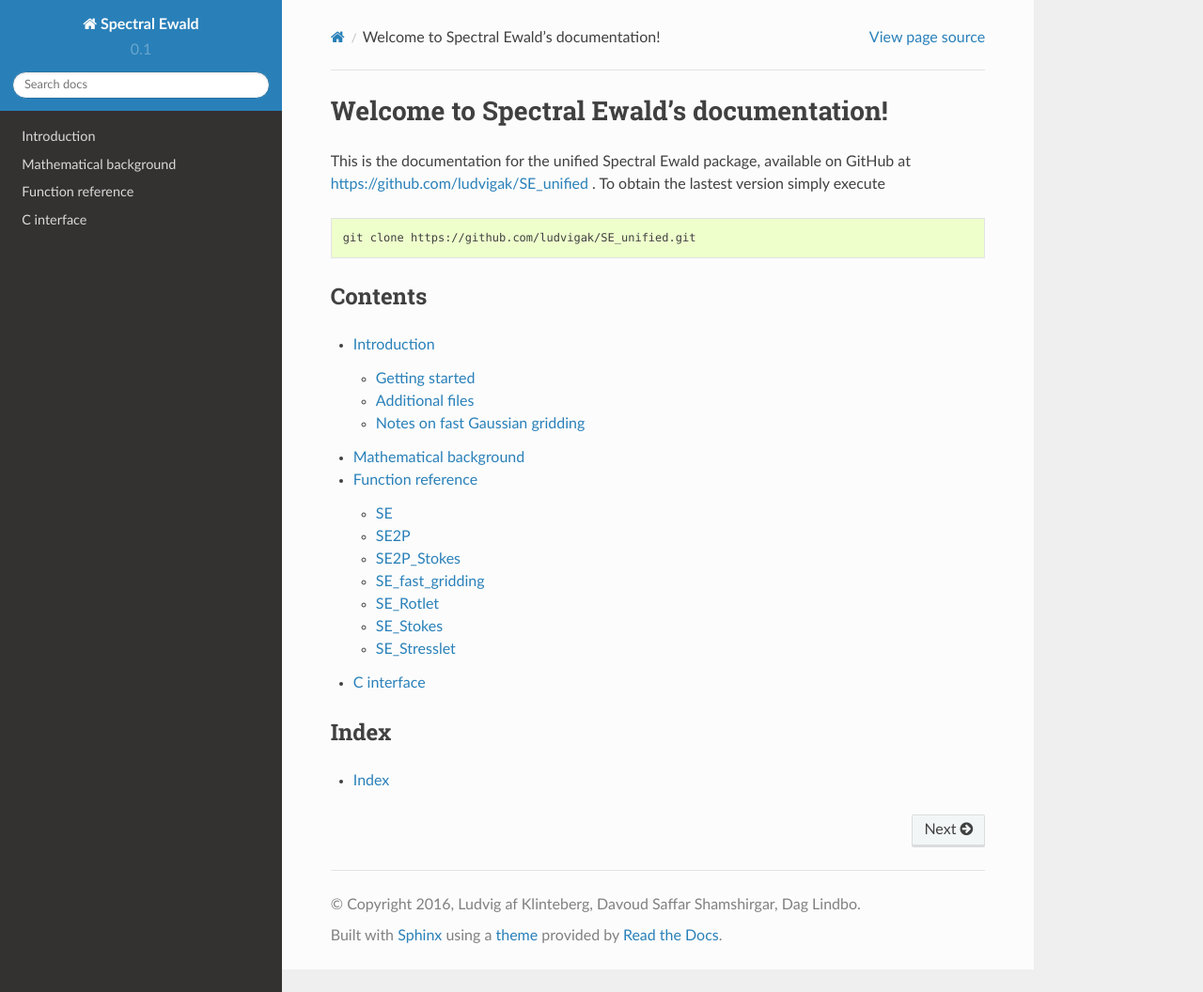
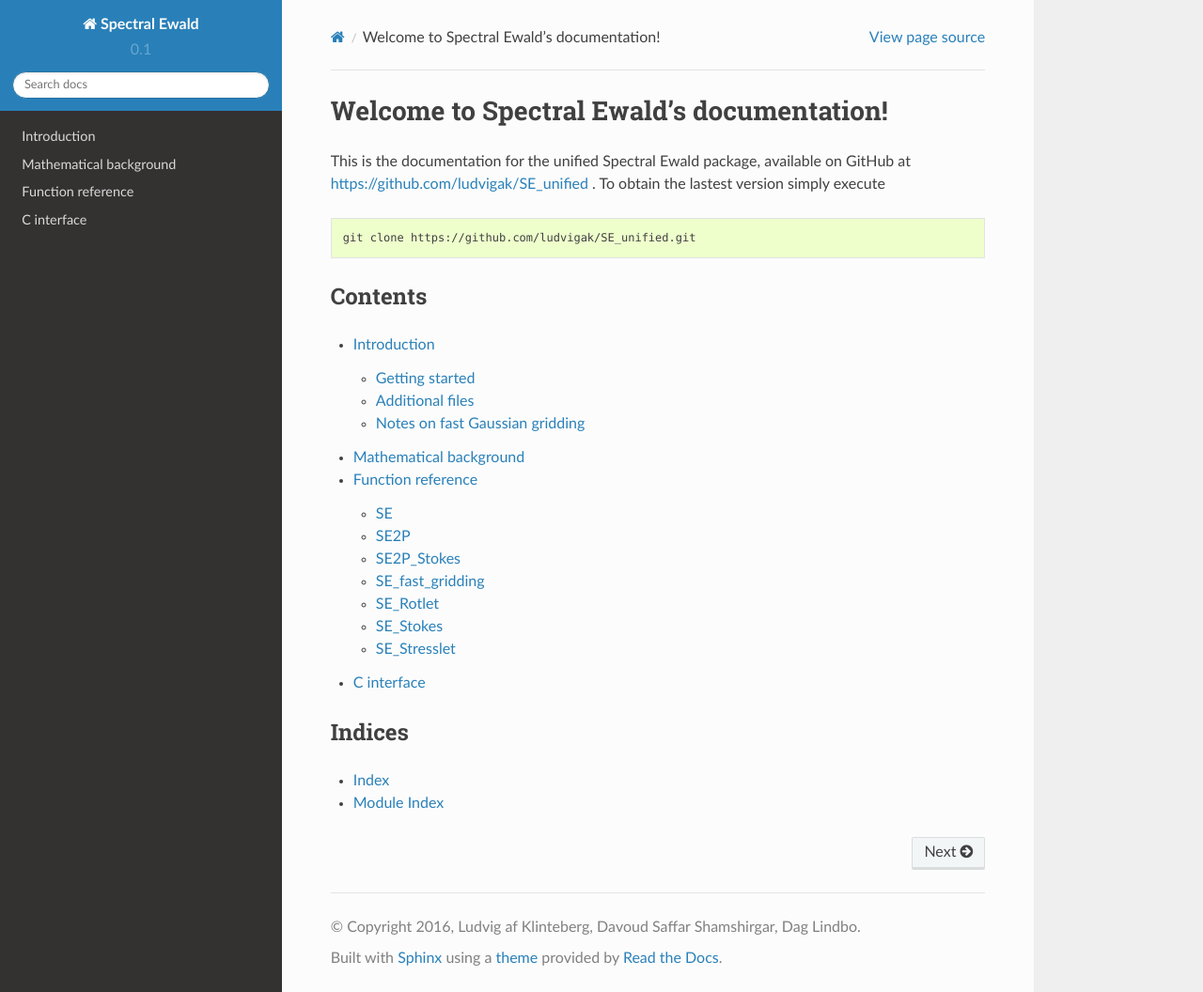
Before and after one commit to ludvigak/SE_unified, a Sphinx documentation site: the page built from docs/index.rst, in a window 1280 px wide and 1056 px high. Shown: the whole window at 94% size. Built offline with Sphinx 7.4.7 and the Read the Docs theme 2.0.0, drawn with Linux system fonts in a browser that asks for light colours.

```diff
--- a/docs/index.rst
+++ b/docs/index.rst
@@ -19,7 +19,8 @@ Contents
    rst/matlab_reference.rst
    rst/cinterface.rst
 
-Index
------
+Indices
+-------
 
 * :ref:`genindex`
+* :ref:`modindex`
--- a/docs/rst/introduction.rst
+++ b/docs/rst/introduction.rst
@@ -50,6 +50,8 @@ The package also contains:
 * ``SE_fast_gridding``: C implementation of fast Gaussian gridding (below)
 * ``SE_direct``: C-code for direct Ewald sums for Laplace 2P/3P
 * ``SE_Stokes_direct``: C-code for direct Ewald sums for Stokes 2P/P3
+* ``SE_leftovers``: Spectral Ewald, fast real-space and k=0 codes for Laplace and
+  Stokes. These are unmaintained, but might prove useful.
 
 The FGG and direct summation C implementations (which are substantial)
 are better than any other versions scattered in the original
```
